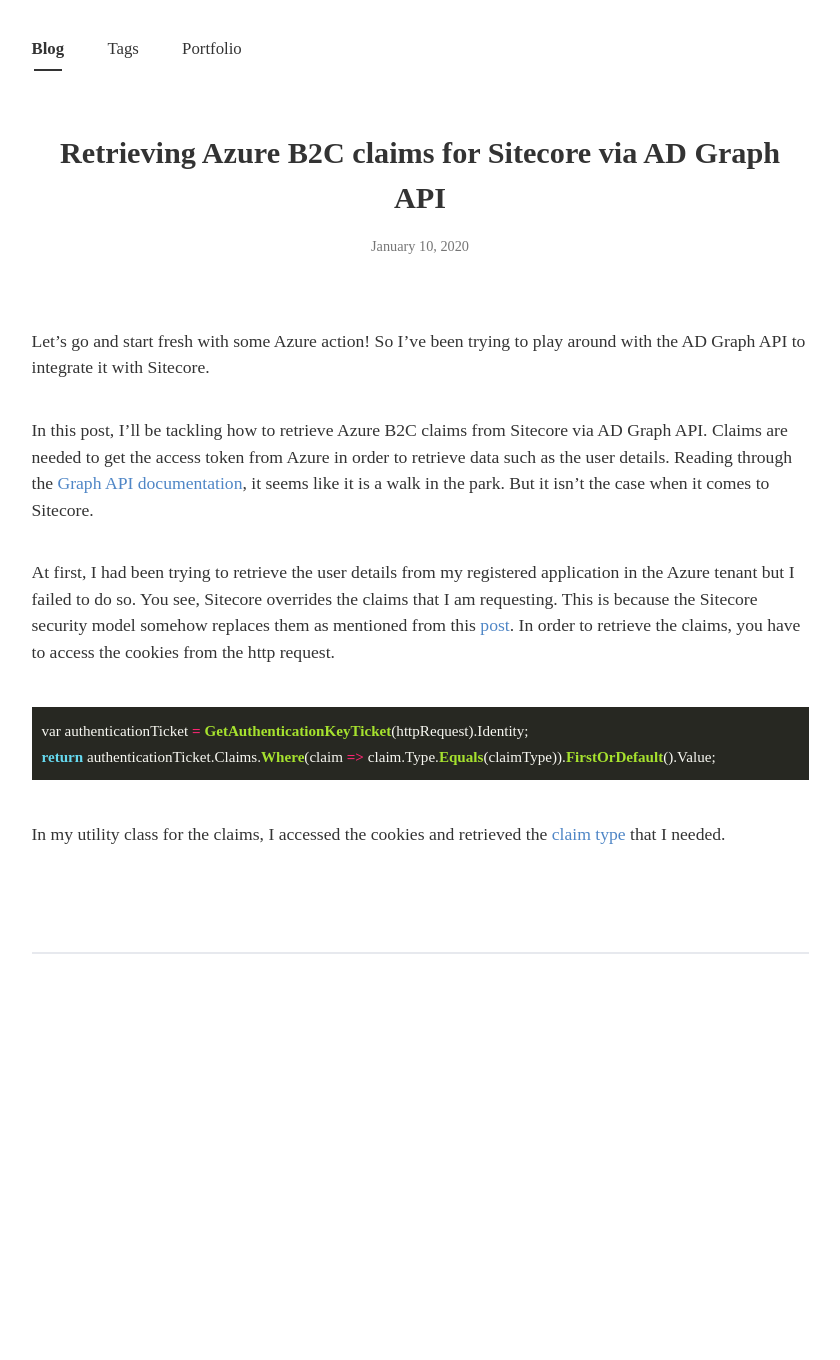
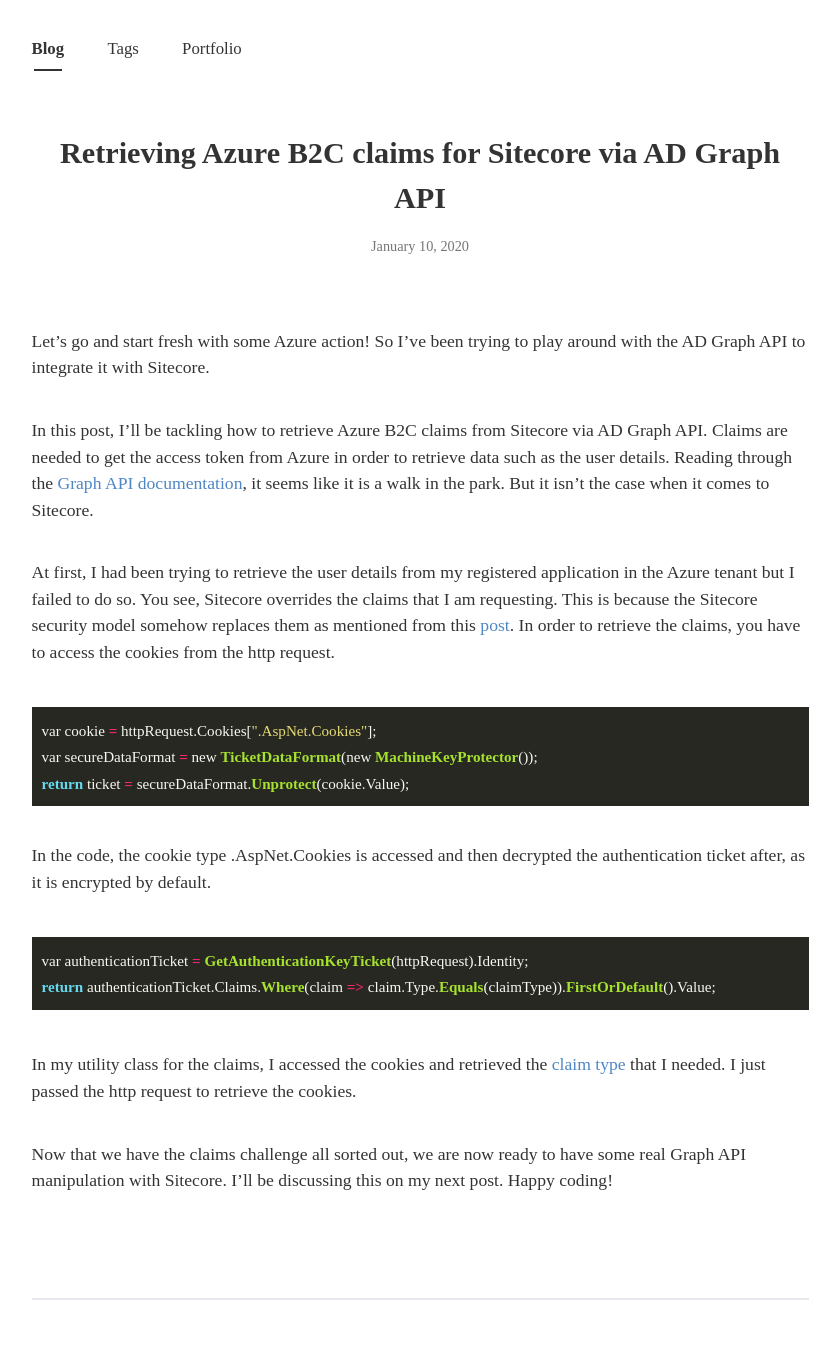
Before and after one commit to bonasfvck/blog, a Jekyll site: the page built from _posts/2020-01-10-retrieving-claims-azure-graph-sitecore.md, in a window 1280 px wide. Shown: the whole page, without its empty margins (220-1060 px from the left). Built offline with Jekyll 4.4.1, drawn with Linux system fonts in a browser that asks for light colours; nearby versions of some CDN libraries; some web fonts are replaced; comment, search, counter and statistics services are not loaded; before the commit the page ends 1014 px from its top, so only the background shows below that.

Commit message:
Update 2020-01-10-retrieving-claims-azure-graph-sitecore.md

```diff
--- a/_posts/2020-01-10-retrieving-claims-azure-graph-sitecore.md
+++ b/_posts/2020-01-10-retrieving-claims-azure-graph-sitecore.md
@@ -18,6 +18,17 @@
 At first, I had been trying to retrieve the user details from my registered application in the Azure tenant but I failed to do so. You see, Sitecore overrides the claims that I am requesting. This is because the Sitecore security model somehow replaces them as mentioned from this [post](http://blog.baslijten.com/how-to-add-federated-authentication-with-sitecore-and-owin/). In order to retrieve the claims, you have to access the cookies from the http request.
 
 <br>
+{% highlight python %}
+var cookie = httpRequest.Cookies[".AspNet.Cookies"];
+var secureDataFormat = new TicketDataFormat(new MachineKeyProtector());
+return ticket = secureDataFormat.Unprotect(cookie.Value);
+{% endhighlight %}
+
+<br>
+In the code, the cookie type .AspNet.Cookies is accessed and then decrypted the authentication ticket after, as it is encrypted by default.
+<br>
+
+<br>
 
 {% highlight python %}
 var authenticationTicket = GetAuthenticationKeyTicket(httpRequest).Identity;
@@ -26,4 +37,8 @@
 
 <br>
 
-In my utility class for the claims, I accessed the cookies and retrieved the [claim type](https://docs.microsoft.com/bs-latn-ba/azure/architecture/multitenant-identity/claims) that I needed.
+In my utility class for the claims, I accessed the cookies and retrieved the [claim type](https://docs.microsoft.com/bs-latn-ba/azure/architecture/multitenant-identity/claims) that I needed. I just passed the http request to retrieve the cookies.
+
+<br>
+
+Now that we have the claims challenge all sorted out, we are now ready to have some real Graph API manipulation with Sitecore. I'll be discussing this on my next post. Happy coding!
```
